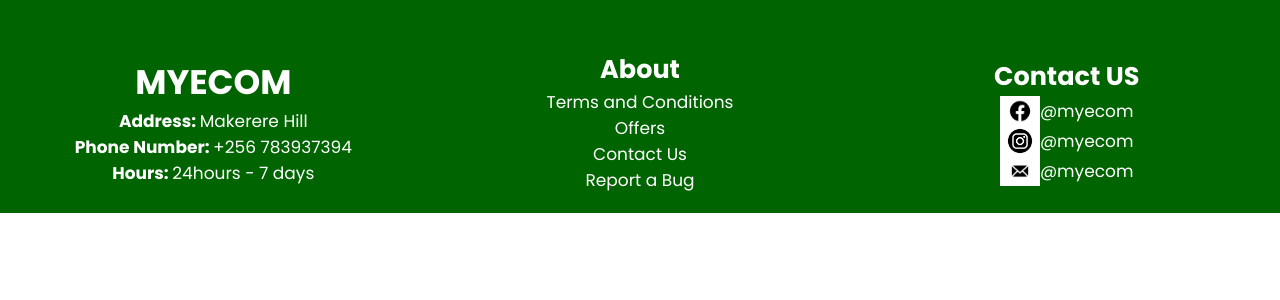
After one commit to gachiza/onlineshop, a Django app: template myecommerce/templates/ecommerce/footer.html in a window 1280 px wide. The commit adds this page. Shown: the top 300 px of the page. Run offline with Django 5.2, Linux system fonts and the light colour scheme; the template is opened without the code that fills it, so the values that code supplies are empty.

Commit message:
changes (5) for registration and changes(1) for footer

```diff
--- /dev/null
+++ b/myecommerce/templates/ecommerce/footer.html
@@ -0,0 +1,72 @@
+<!DOCTYPE html>
+<html lang="en">
+<head>
+    <meta charset="UTF-8">
+    <meta name="viewport" content="width=device-width, initial-scale=1.0">
+    <title>Document</title>
+    <link rel="preconnect" href="https://fonts.googleapis.com">
+    <link rel="preconnect" href="https://fonts.gstatic.com" crossorigin>
+    <link href="https://fonts.googleapis.com/css2?family=Poppins:ital,wght@0,100;0,200;0,300;0,400;0,500;0,600;0,700;0,800;0,900;1,100;1,200;1,300;1,400;1,500;1,600;1,700;1,800;1,900&display=swap" rel="stylesheet">
+    <style>
+        * {
+            margin:0;
+            padding:0;
+        }
+        footer {
+            display:flex;
+            justify-content: center;
+            align-items: center;
+            flex-direction: row;
+            font-family:"Poppins";
+            color:white;
+            background-color: darkgreen;
+            padding-top:50px;
+            padding-bottom:20px;
+            font-size:17px;
+        }
+        .about,
+        .reachout,
+        .reachout span,
+        .contacts {
+            display: flex;
+            flex:1;
+            justify-content: center;
+            align-items: center;
+            flex-direction: column;
+        }
+        .reachout span {
+            flex-direction: row;
+        }
+        .reachout img {
+            width:40px;
+            height:30px;
+            object-fit: cover;
+        }
+
+    </style>
+</head>
+<body>
+    <footer>
+        <div class="contacts">
+            <h1>MYECOM</h1>
+            <span><strong>Address: </strong>Makerere Hill</span>
+            <span><strong>Phone Number: </strong>+256 783937394</span>
+            <span><strong>Hours: </strong>24hours - 7 days</span>
+        </div>
+        <div class="about">
+            <h2>About</h2>
+            <span>Terms and Conditions</span>
+            <span>Offers</span>
+            <span>Contact Us</span>
+            <span>Report a Bug</span>
+
+        </div>
+        <div class="reachout">
+            <h2>Contact US</h2>
+            <span><img src="../../../static/images/facebook.png" alt="">@myecom</span>
+            <span><img src="../../../static/images/instagram-3.png" alt="">@myecom</span>
+            <span><img src="../../../static/images/gmail.jpg" alt="">@myecom</span>
+        </div>
+    </footer>
+</body>
+</html>
--- a/myecommerce/templates/ecommerce/registration.html
+++ b/myecommerce/templates/ecommerce/registration.html
@@ -55,7 +55,11 @@
                 <div class="col-sm-5">
                 <input type="text" class="form-control" id="inputAddress" placeholder="Address">
               </div>
-
+              <div>
+                <label for="profilepic" class="form-label"style="color: darkgreen;"><b>Profile Picture</b></label>
+                <div class="col-sm-5">
+                <input type="file" class="form-control" id="profilepic" placeholder="profilepic">
+              </div>
 
 
   </body>
```
Also changed, not shown: static/images/facebook.png (added), static/images/gmail.jpg (added), static/images/instagram-2.png (added), static/images/instagram-3.png (added), static/images/instagram.png (added).
